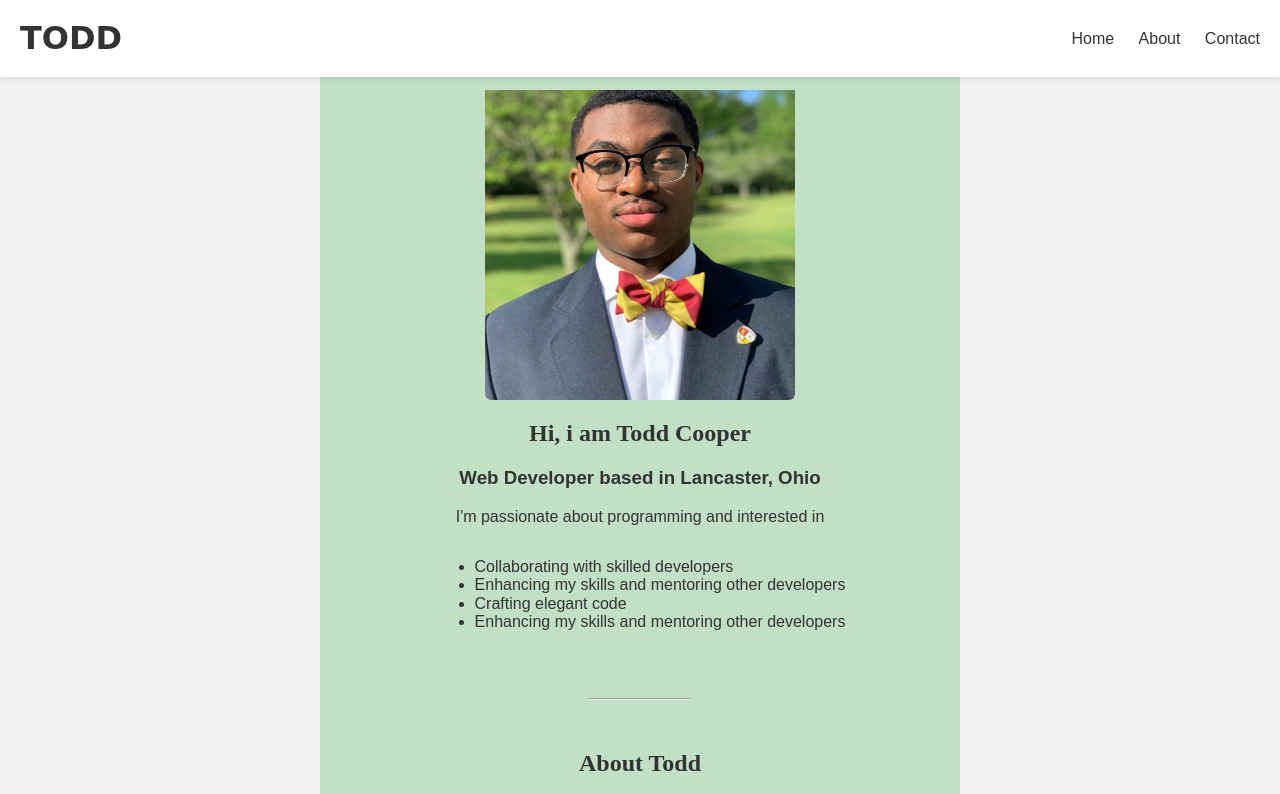
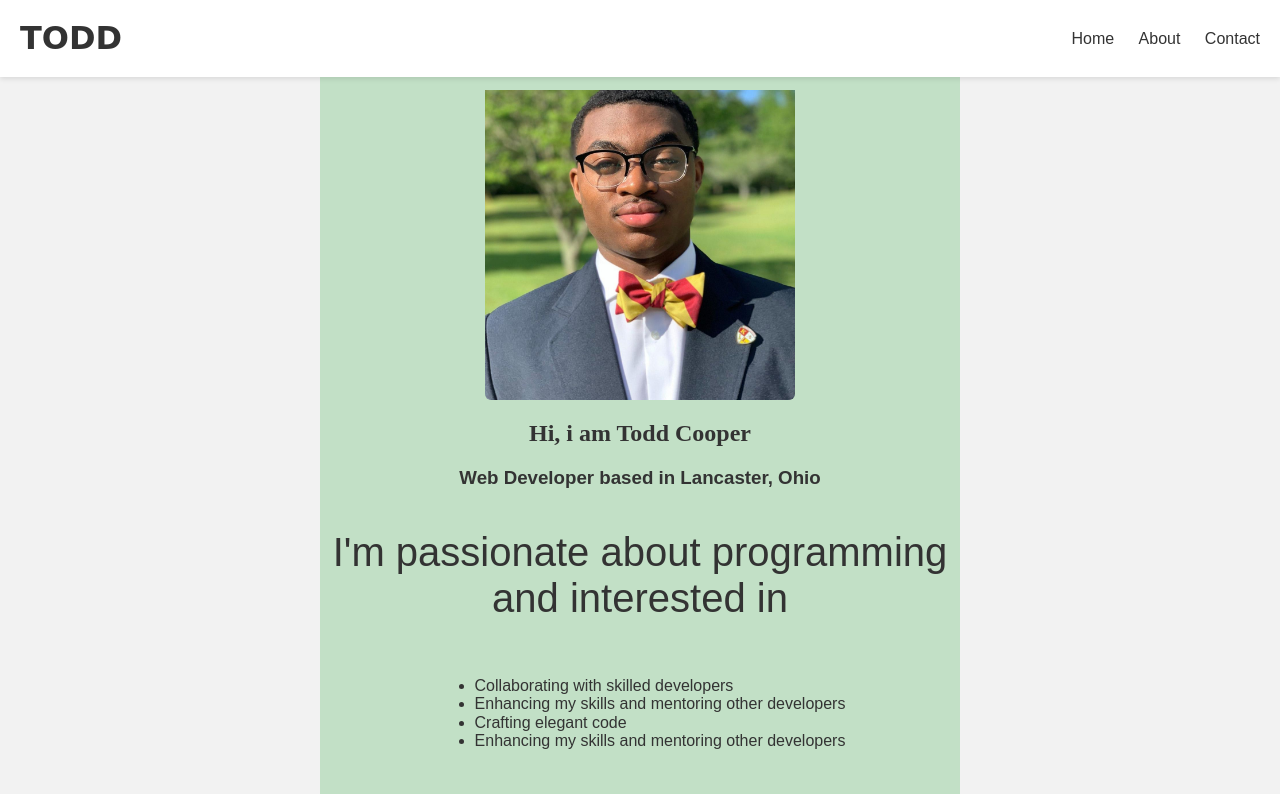
Before and after one commit to toddcopper/toddcopper_portfolio, a plain HTML site: page index.html in a window 1280 px wide. Shown: the top 794 px of the page. Drawn offline with nearby package versions, Linux system fonts and the light colour scheme.

Commit message:
Update style.css
resolve some validated errors

```diff
--- a/style.css
+++ b/style.css
@@ -7,6 +7,7 @@ html {
   width: 100%;
 }
 /* Global styles for body */
+p{font-size: 40px;}
 
 body {
   font-family: Arial, sans-serif;
```
